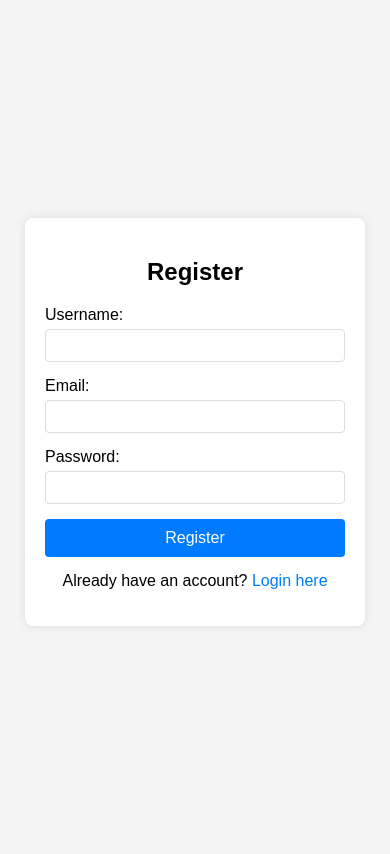
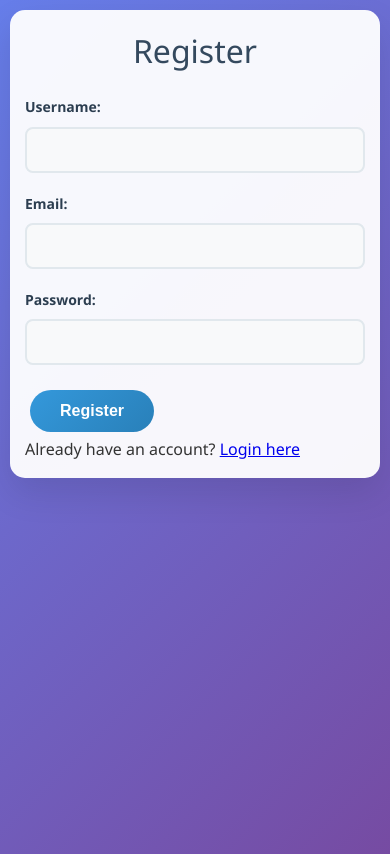
Before and after one commit to godsgiftsoftware/PRODIGY_FS_01, a Flask app: page /register in a window 390 px wide. Before the commit the page ends 589 px from the top, so only its background shows below. Run offline with Flask 3, Linux system fonts and the light colour scheme.

Commit message:
Enhance styling and layout in CSS for improved user experience; update typography, button styles, and responsive design elements.

```diff
--- a/static/style.css
+++ b/static/style.css
@@ -1,66 +1,377 @@
-body {
-    font-family: Arial, sans-serif;
-    background-color: #f4f4f4;
-    display: flex;
-    justify-content: center;
-    align-items: center;
-    min-height: 100vh;
+/* Reset and base styles */
+* {
     margin: 0;
+    padding: 0;
+    box-sizing: border-box;
 }
 
+body {
+    font-family: 'Segoe UI', Tahoma, Geneva, Verdana, sans-serif;
+    line-height: 1.6;
+    color: #333;
+    background: linear-gradient(135deg, #667eea 0%, #764ba2 100%);
+    min-height: 100vh;
+}
+
+/* Container */
 .container {
-    background-color: #fff;
+    max-width: 1200px;
+    margin: 0 auto;
     padding: 20px;
-    border-radius: 8px;
-    box-shadow: 0 0 10px rgba(0, 0, 0, 0.1);
-    width: 300px;
+    background: rgba(255, 255, 255, 0.95);
+    border-radius: 15px;
+    box-shadow: 0 15px 35px rgba(0, 0, 0, 0.1);
+    margin-top: 20px;
+    margin-bottom: 20px;
+}
+
+/* Headers */
+h1, h2, h3 {
+    color: #2c3e50;
+    margin-bottom: 20px;
     text-align: center;
 }
 
-.form-group {
-    margin-bottom: 15px;
-    text-align: left;
+h1 {
+    font-size: 2.5em;
+    font-weight: 300;
+    border-bottom: 3px solid #3498db;
+    padding-bottom: 10px;
 }
 
-label {
-    display: block;
-    margin-bottom: 5px;
+h2 {
+    font-size: 2em;
+    font-weight: 400;
+    color: #34495e;
 }
 
-input[type="text"],
-input[type="email"],
-input[type="password"] {
-    width: 100%;
-    padding: 8px;
-    border: 1px solid #ddd;
-    border-radius: 4px;
-    box-sizing: border-box;
+/* Navigation */
+.nav-links {
+    text-align: center;
+    margin: 20px 0;
+    padding: 15px;
+    background: #f8f9fa;
+    border-radius: 10px;
 }
 
-button {
-    background-color: #007bff;
+.nav-links a {
+    display: inline-block;
+    margin: 0 15px;
+    padding: 10px 20px;
+    background: #3498db;
     color: white;
-    padding: 10px 15px;
+    text-decoration: none;
+    border-radius: 25px;
+    transition: all 0.3s ease;
+    font-weight: 500;
+}
+
+.nav-links a:hover {
+    background: #2980b9;
+    transform: translateY(-2px);
+    box-shadow: 0 5px 15px rgba(52, 152, 219, 0.4);
+}
+
+/* Forms */
+.form-container {
+    max-width: 600px;
+    margin: 0 auto;
+    background: white;
+    padding: 30px;
+    border-radius: 15px;
+    box-shadow: 0 10px 30px rgba(0, 0, 0, 0.1);
+}
+
+.form-group {
+    margin-bottom: 20px;
+}
+
+.form-group label {
+    display: block;
+    margin-bottom: 8px;
+    font-weight: 600;
+    color: #2c3e50;
+    font-size: 14px;
+}
+
+.form-group input {
+    width: 100%;
+    padding: 12px 15px;
+    border: 2px solid #e1e8ed;
+    border-radius: 8px;
+    font-size: 16px;
+    transition: all 0.3s ease;
+    background: #f8f9fa;
+}
+
+.form-group input:focus {
+    outline: none;
+    border-color: #3498db;
+    background: white;
+    box-shadow: 0 0 0 3px rgba(52, 152, 219, 0.1);
+}
+
+/* Buttons */
+button, .btn {
+    background: linear-gradient(135deg, #3498db, #2980b9);
+    color: white;
+    padding: 12px 30px;
     border: none;
-    border-radius: 4px;
+    border-radius: 25px;
     cursor: pointer;
     font-size: 16px;
-    width: 100%;
+    font-weight: 600;
+    transition: all 0.3s ease;
+    text-decoration: none;
+    display: inline-block;
+    margin: 5px;
 }
 
-button:hover {
-    background-color: #0056b3;
+button:hover, .btn:hover {
+    transform: translateY(-2px);
+    box-shadow: 0 8px 25px rgba(52, 152, 219, 0.3);
+    background: linear-gradient(135deg, #2980b9, #3498db);
 }
 
-p {
-    margin-top: 15px;
+.btn-danger {
+    background: linear-gradient(135deg, #e74c3c, #c0392b);
 }
 
-a {
-    color: #007bff;
-    text-decoration: none;
+.btn-danger:hover {
+    background: linear-gradient(135deg, #c0392b, #e74c3c);
+    box-shadow: 0 8px 25px rgba(231, 76, 60, 0.3);
 }
 
-a:hover {
-    text-decoration: underline;
+.btn-success {
+    background: linear-gradient(135deg, #27ae60, #229954);
 }
+
+.btn-success:hover {
+    background: linear-gradient(135deg, #229954, #27ae60);
+    box-shadow: 0 8px 25px rgba(39, 174, 96, 0.3);
+}
+
+/* Tables */
+.table-container {
+    overflow-x: auto;
+    margin: 20px 0;
+    border-radius: 15px;
+    box-shadow: 0 10px 30px rgba(0, 0, 0, 0.1);
+}
+
+table {
+    width: 100%;
+    border-collapse: collapse;
+    background: white;
+    border-radius: 15px;
+    overflow: hidden;
+}
+
+thead {
+    background: linear-gradient(135deg, #34495e, #2c3e50);
+    color: white;
+}
+
+th, td {
+    padding: 15px;
+    text-align: left;
+    border-bottom: 1px solid #e1e8ed;
+}
+
+th {
+    font-weight: 600;
+    font-size: 14px;
+    text-transform: uppercase;
+    letter-spacing: 1px;
+}
+
+tbody tr {
+    transition: all 0.3s ease;
+}
+
+tbody tr:hover {
+    background: #f8f9fa;
+    transform: scale(1.01);
+}
+
+tbody tr:nth-child(even) {
+    background: #f8f9fa;
+}
+
+tbody tr:nth-child(even):hover {
+    background: #e9ecef;
+}
+
+/* Action buttons in table */
+.action-buttons {
+    display: flex;
+    gap: 10px;
+    align-items: center;
+}
+
+.action-buttons a, .action-buttons button {
+    padding: 8px 15px;
+    font-size: 14px;
+    border-radius: 20px;
+    text-decoration: none;
+    border: none;
+    cursor: pointer;
+    transition: all 0.3s ease;
+}
+
+.edit-btn {
+    background: linear-gradient(135deg, #f39c12, #e67e22);
+    color: white;
+}
+
+.edit-btn:hover {
+    background: linear-gradient(135deg, #e67e22, #f39c12);
+    transform: translateY(-1px);
+}
+
+.delete-btn {
+    background: linear-gradient(135deg, #e74c3c, #c0392b);
+    color: white;
+}
+
+.delete-btn:hover {
+    background: linear-gradient(135deg, #c0392b, #e74c3c);
+    transform: translateY(-1px);
+}
+
+/* Flash messages */
+.flash-messages {
+    margin: 20px 0;
+}
+
+.flash-message {
+    padding: 15px 20px;
+    margin: 10px 0;
+    border-radius: 10px;
+    font-weight: 500;
+    border-left: 5px solid;
+}
+
+.flash-success {
+    background: #d4edda;
+    color: #155724;
+    border-left-color: #28a745;
+}
+
+.flash-danger {
+    background: #f8d7da;
+    color: #721c24;
+    border-left-color: #dc3545;
+}
+
+.flash-info {
+    background: #d1ecf1;
+    color: #0c5460;
+    border-left-color: #17a2b8;
+}
+
+/* Empty state */
+.empty-state {
+    text-align: center;
+    padding: 60px 20px;
+    color: #6c757d;
+}
+
+.empty-state h3 {
+    margin-bottom: 15px;
+    color: #495057;
+}
+
+/* Responsive design */
+@media (max-width: 768px) {
+    .container {
+        margin: 10px;
+        padding: 15px;
+    }
+
+    .form-container {
+        padding: 20px;
+    }
+
+    table {
+        font-size: 14px;
+    }
+
+    th, td {
+        padding: 10px 8px;
+    }
+
+    .action-buttons {
+        flex-direction: column;
+        gap: 5px;
+    }
+
+    .nav-links a {
+        display: block;
+        margin: 5px 0;
+    }
+}
+
+/* Loading animation */
+.loading {
+    display: inline-block;
+    width: 20px;
+    height: 20px;
+    border: 3px solid #f3f3f3;
+    border-top: 3px solid #3498db;
+    border-radius: 50%;
+    animation: spin 1s linear infinite;
+}
+
+@keyframes spin {
+    0% { transform: rotate(0deg); }
+    100% { transform: rotate(360deg); }
+}
+
+/* Dashboard styles */
+.dashboard-welcome {
+    text-align: center;
+    padding: 40px 20px;
+    background: linear-gradient(135deg, #667eea 0%, #764ba2 100%);
+    color: white;
+    border-radius: 15px;
+    margin-bottom: 30px;
+}
+
+.dashboard-welcome h1 {
+    color: white;
+    border: none;
+    margin-bottom: 10px;
+}
+
+.stats-grid {
+    display: grid;
+    grid-template-columns: repeat(auto-fit, minmax(250px, 1fr));
+    gap: 20px;
+    margin: 30px 0;
+}
+
+.stat-card {
+    background: white;
+    padding: 25px;
+    border-radius: 15px;
+    box-shadow: 0 10px 30px rgba(0, 0, 0, 0.1);
+    text-align: center;
+    transition: transform 0.3s ease;
+}
+
+.stat-card:hover {
+    transform: translateY(-5px);
+}
+
+.stat-number {
+    font-size: 2.5em;
+    font-weight: bold;
+    color: #3498db;
+    margin-bottom: 10px;
+}
+
+.stat-label {
+    color: #6c757d;
+    font-weight: 500;
+}
```
